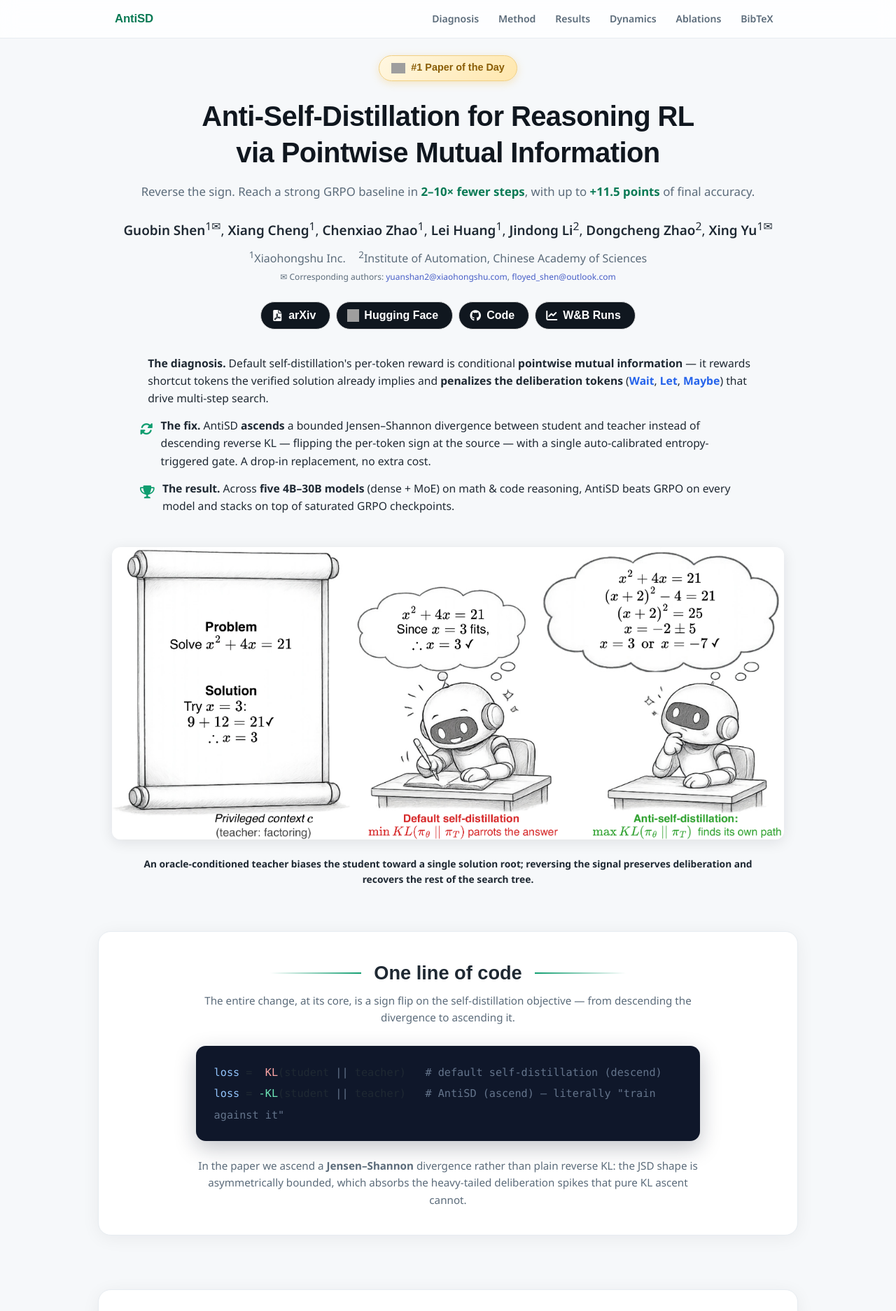
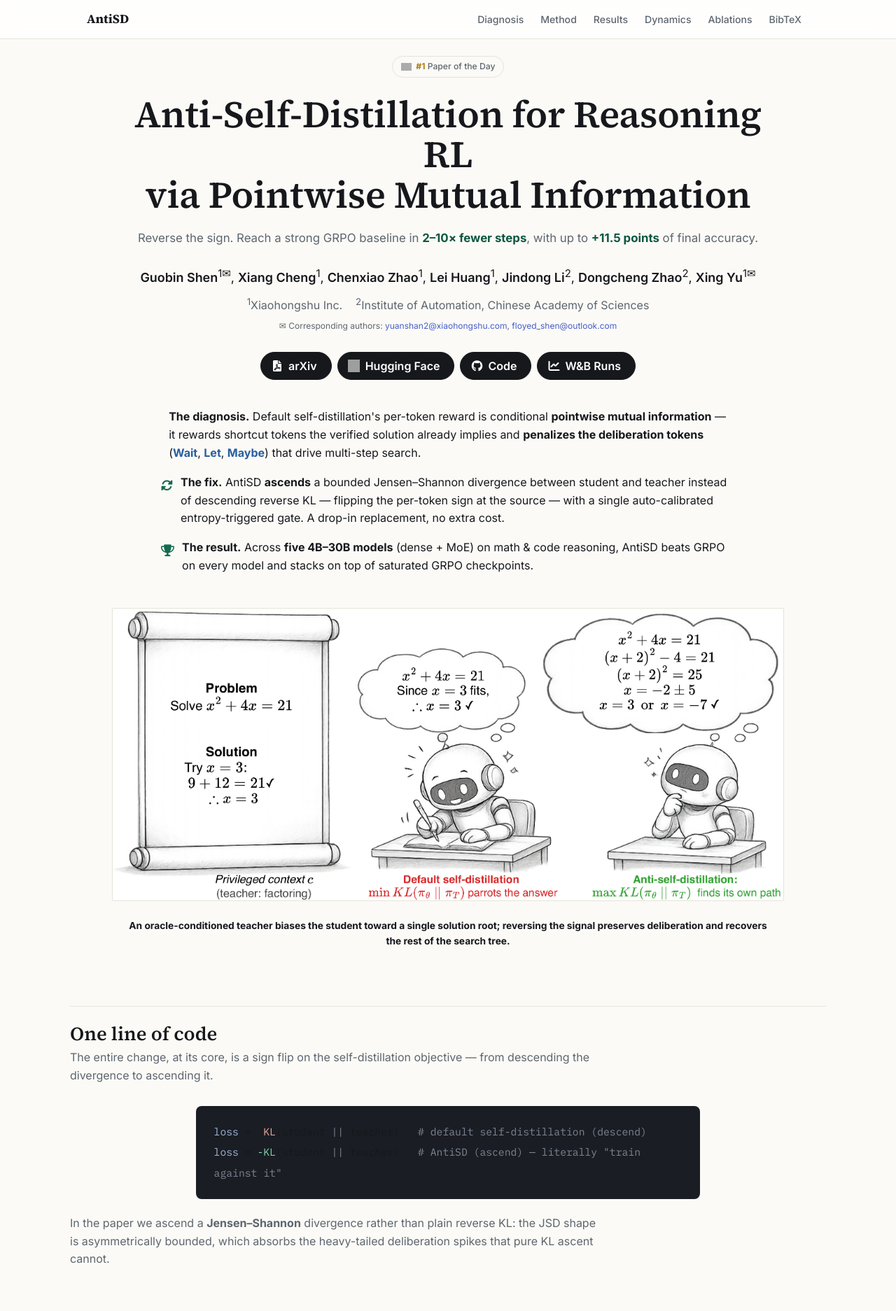
Before and after one commit to Anti-SD/Anti-SD.github.io, a plain HTML site: page index.html in a window 1280 px wide. Shown: the top 1874 px of the page at 70% size. Drawn offline with nearby package versions, Linux system fonts and the light colour scheme; grey boxes are pictures that could not be loaded; some icons are missing; a web font is replaced by a local one.

Commit message:
Redesign: flat editorial style (Codex + Claude review)
- Source Serif 4 (display) + Inter (body) + IBM Plex Mono (code)
- Flat sections on warm paper; remove shadowed cards + gradient rules
- Left-aligned serif section headers with hairline rules
- Emerald reined to a sparing accent; muted editorial palette
- Flat results table (tabular nums, green left-rule on AntiSD rows)
- Flat callouts/stat cards/components; hairline figure borders
- Tone down '#1 Paper of the Day' badge
- a11y: absolute og:image, :focus-visible outlines

Co-Authored-By: Claude Opus 4.8 (1M context) <noreply@anthropic.com>

```diff
--- a/index.html
+++ b/index.html
@@ -10,11 +10,11 @@
   <meta property="og:title" content="Anti-Self-Distillation for Reasoning RL via Pointwise Mutual Information">
   <meta property="og:description" content="Self-distillation rewards the wrong tokens on math reasoning. AntiSD flips the sign — 2–10× fewer steps, up to +11.5 points over GRPO.">
   <meta property="og:type" content="website">
-  <meta property="og:image" content="./static/images/fig1a_overview.png">
+  <meta property="og:image" content="https://anti-sd.github.io/static/images/fig1a_overview.png">
 
   <link rel="stylesheet" href="https://cdn.jsdelivr.net/npm/bulma@0.9.4/css/bulma.min.css">
   <link rel="stylesheet" href="https://cdnjs.cloudflare.com/ajax/libs/font-awesome/6.0.0/css/all.min.css">
-  <link href="https://fonts.googleapis.com/css?family=Google+Sans:400,500,600,700,800|Noto+Sans:400,500,600,700&display=swap" rel="stylesheet">
+  <link href="https://fonts.googleapis.com/css2?family=Source+Serif+4:opsz,wght@8..60,400..700&family=Inter:wght@400;500;600;700&family=IBM+Plex+Mono:wght@400;500&display=swap" rel="stylesheet">
 
   <!-- MathJax for the few key equations -->
   <script>
@@ -27,21 +27,23 @@
 
   <style>
     :root {
-      --bg: #f6f8fa;
+      --bg: #fbfaf7;         /* warm paper */
       --card: #ffffff;
-      --ink: #1f2933;
-      --muted: #5b6b7a;
-      --good: #0f9d6f;       /* AntiSD / ascent / positive */
-      --good-deep: #0a7a55;
-      --good-soft: #e8f6ef;
-      --bad: #dc2626;        /* SD / descent / the problem */
-      --bad-soft: #fdecec;
-      --blue: #2563eb;       /* deliberation tokens */
-      --line: #e7ecf1;
+      --ink: #16181c;
+      --muted: #5d666e;
+      --good: #136b4f;       /* AntiSD / ascent — accent, used sparingly */
+      --good-deep: #0e5740;
+      --good-soft: #eef6f1;
+      --bad: #a7352a;        /* SD / the problem */
+      --bad-soft: #fcf1ef;
+      --blue: #285f9f;       /* deliberation tokens */
+      --line: #e6e3da;       /* hairline on warm bg */
     }
-    html { scroll-behavior: smooth; scroll-padding-top: 64px; }
-    body { font-family: 'Noto Sans', -apple-system, BlinkMacSystemFont, 'Segoe UI', sans-serif; color: var(--ink); background-color: var(--bg); }
-    .gsans { font-family: 'Google Sans', 'Noto Sans', sans-serif; }
+    html { scroll-behavior: smooth; scroll-padding-top: 70px; }
+    body { font-family: 'Inter', -apple-system, BlinkMacSystemFont, 'Segoe UI', sans-serif; color: var(--ink); background-color: var(--bg); font-size: 17px; line-height: 1.65; -webkit-font-smoothing: antialiased; }
+    .gsans { font-family: 'Inter', sans-serif; }
+    .serif { font-family: 'Source Serif 4', Georgia, 'Times New Roman', serif; }
+    a:focus-visible, button:focus-visible, .button:focus-visible { outline: 2px solid var(--good); outline-offset: 2px; border-radius: 4px; }
 
     /* ---- nav ---- */
     .topnav {
@@ -49,128 +51,123 @@
       background: rgba(255,255,255,0.82); backdrop-filter: saturate(180%) blur(12px);
       border-bottom: 1px solid var(--line);
     }
-    .topnav .inner { max-width: 1000px; margin: 0 auto; display: flex; align-items: center; gap: 1rem; padding: 0.7rem 1.5rem; }
-    .topnav .brand { font-family: 'Google Sans', sans-serif; font-weight: 700; font-size: 1.05rem; letter-spacing: -0.01em; color: var(--good-deep); }
-    .topnav .links { margin-left: auto; display: flex; gap: 0.3rem; flex-wrap: wrap; }
-    .topnav .links a { color: var(--muted); font-weight: 600; font-size: 0.88rem; padding: 0.32rem 0.72rem; border-radius: 8px; transition: color 0.15s ease, background 0.15s ease; }
+    .topnav .inner { max-width: 1080px; margin: 0 auto; display: flex; align-items: baseline; gap: 1rem; padding: 0.7rem 1.5rem; }
+    .topnav .brand { font-family: 'Source Serif 4', Georgia, serif; font-weight: 700; font-size: 1.1rem; letter-spacing: 0; color: var(--ink); }
+    .topnav .links { margin-left: auto; display: flex; gap: 0.1rem; flex-wrap: wrap; }
+    .topnav .links a { color: var(--muted); font-weight: 500; font-size: 0.88rem; padding: 0.3rem 0.7rem; border-radius: 6px; transition: color 0.15s ease, background 0.15s ease; }
     .topnav .links a:hover { color: var(--good-deep); background: var(--good-soft); }
     @media (max-width: 720px) {
-      .topnav .inner { flex-wrap: wrap; }
-      .topnav .links { width: 100%; margin-left: 0; margin-top: 0.25rem; gap: 0.15rem; justify-content: flex-start; }
-      .topnav .links a { font-size: 0.8rem; padding: 0.25rem 0.55rem; }
-      .title.is-1 { text-align: center; max-width: 100%; font-size: 1.85rem; }
+      .topnav .inner { flex-wrap: wrap; align-items: center; }
+      .topnav .links { width: 100%; margin-left: 0; margin-top: 0.25rem; gap: 0.1rem; justify-content: flex-start; }
+      .topnav .links a { font-size: 0.8rem; padding: 0.25rem 0.5rem; }
       .title.is-1 br { display: none; }
     }
     @media (max-width: 600px) {
-      .section { padding: 1.6rem 0.8rem; }
-      .panel { padding: 1.5rem 1.1rem; }
-      .callout { padding: 1.3rem 1.1rem; }
+      .section { padding: 2.6rem 1.1rem; }
+      .callout { padding: 1.3rem 1.2rem; }
       .flipbox { font-size: 0.78rem; padding: 1rem 1.1rem; line-height: 1.9; }
-      .stat .num { font-size: 1.85rem; }
       .scrollhint { display: block; }
     }
 
     /* ---- hero ---- */
     .hero { background: var(--bg); }
+    .hero-body { padding-top: 3.2rem; padding-bottom: 2rem; }
     .title.is-1 {
-      font-family: 'Google Sans', sans-serif; font-weight: 700;
-      font-size: 2.5rem; line-height: 1.3; margin: 0.4rem auto 1.1rem; color: #10171f; letter-spacing: -0.015em;
-      text-align: center; max-width: 880px; overflow-wrap: break-word;
+      font-family: 'Source Serif 4', Georgia, 'Times New Roman', serif; font-weight: 600;
+      font-size: clamp(2.1rem, 4.6vw, 3.35rem); line-height: 1.08; margin: 0.5rem auto 1.2rem; color: var(--ink); letter-spacing: -0.005em;
+      text-align: center; max-width: 900px; overflow-wrap: break-word;
     }
     .hf-award {
-      display: inline-flex; align-items: center; gap: 0.5rem;
-      background: linear-gradient(135deg, #fff7e2 0%, #ffe7ad 100%);
-      border: 1px solid #f1cf83; color: #8a5d06; font-family: 'Google Sans', sans-serif; font-weight: 700;
-      font-size: 0.9rem; padding: 0.42rem 1.05rem; border-radius: 999px; margin-bottom: 1.1rem;
-      box-shadow: 0 3px 12px rgba(241,207,131,0.45); transition: transform 0.15s ease, box-shadow 0.15s ease;
+      display: inline-flex; align-items: center; gap: 0.4rem;
+      background: transparent; border: 1px solid var(--line); color: var(--muted);
+      font-weight: 500; font-size: 0.76rem;
+      padding: 0.26rem 0.7rem; border-radius: 999px; margin-bottom: 1rem;
+      transition: color 0.15s ease, border-color 0.15s ease;
     }
-    .hf-award:hover { transform: translateY(-1px); box-shadow: 0 5px 16px rgba(241,207,131,0.6); color: #8a5d06; }
-    .publication-authors { font-size: 1.18rem; margin: 1.4rem 0 0.4rem; font-family: 'Google Sans', 'Noto Sans', sans-serif; line-height: 1.9; }
+    .hf-award:hover { color: var(--ink); border-color: #cfd4cb; }
+    .hf-award b { color: #b07d12; font-weight: 700; }
+    .publication-authors { font-size: 1.12rem; margin: 1.4rem 0 0.4rem; font-family: 'Inter', sans-serif; line-height: 1.9; }
     .author-block { white-space: nowrap; }
     .author-block a, .author-name { color: var(--ink); font-weight: 600; }
     .author-block a:hover { color: var(--good-deep); }
     .affil { color: var(--muted); }
 
     /* ---- buttons ---- */
-    .publication-links { margin-top: 1.6rem; }
-    .button.is-paper { background: #10171f; color: #fff; }
-    .button.is-paper:hover { background: #232f3b; color: #fff; }
-    .button.is-rounded { font-family: 'Google Sans', sans-serif; font-weight: 600; }
+    .publication-links { margin-top: 1.7rem; }
+    .button.is-paper { background: var(--ink); color: #fff; border: 1px solid var(--ink); }
+    .button.is-paper:hover { background: #2c3038; border-color: #2c3038; color: #fff; }
+    .button.is-rounded { font-family: 'Inter', sans-serif; font-weight: 600; }
 
-    /* ---- TL;DR pills ---- */
-    .tldr { max-width: 880px; margin: 1.8rem auto 0; }
-    .tldr .pill { display: flex; align-items: flex-start; gap: 0.7rem; text-align: left; font-size: 0.98rem; line-height: 1.6; padding: 0.45rem 0; }
-    .tldr .pill .ic { color: var(--good); font-size: 1.15rem; margin-top: 2px; flex-shrink: 0; }
+    /* ---- TL;DR ---- */
+    .tldr { max-width: 820px; margin: 2rem auto 0; text-align: left; }
+    .tldr .pill { display: flex; align-items: flex-start; gap: 0.7rem; text-align: left; font-size: 1rem; line-height: 1.62; padding: 0.5rem 0; }
+    .tldr .pill .ic { color: var(--good); font-size: 1.05rem; margin-top: 4px; flex-shrink: 0; }
 
-    /* ---- section cards ---- */
-    .section { padding: 2.4rem 1.5rem; }
-    .card-wrap { max-width: 1000px; margin: 0 auto; }
-    .panel {
-      background: var(--card); border-radius: 18px; padding: 2.4rem;
-      box-shadow: 0 4px 26px rgba(16,23,31,0.06); border: 1px solid var(--line);
+    /* ---- sections (flat, editorial) ---- */
+    .section { padding: 3.6rem 1.5rem; }
+    .card-wrap { max-width: 1080px; margin: 0 auto; }
+    .panel { background: transparent; border: 0; border-radius: 0; padding: 0; box-shadow: none; }
+    .sec-head {
+      font-family: 'Source Serif 4', Georgia, serif; font-weight: 600; font-size: 1.7rem;
+      display: block; text-align: left; margin: 0 0 0.3rem; color: var(--ink);
+      padding-top: 1.4rem; border-top: 1px solid var(--line); line-height: 1.2;
     }
-    .sec-head {
-      font-family: 'Google Sans', sans-serif; font-weight: 700; font-size: 1.7rem;
-      display: flex; align-items: center; justify-content: center; gap: 18px; margin-bottom: 0.4rem; color: var(--ink);
-    }
-    .sec-head .rule { flex: 1; height: 2px; max-width: 130px; }
-    .sec-head .rule.l { background: linear-gradient(to right, transparent, var(--good)); }
-    .sec-head .rule.r { background: linear-gradient(to left, transparent, var(--good)); }
-    .sec-sub { text-align: center; color: var(--muted); font-size: 0.95rem; margin: 0.3rem auto 1.8rem; max-width: 720px; line-height: 1.6; }
+    .sec-head .rule { display: none; }
+    .sec-sub { text-align: left; color: var(--muted); font-size: 1rem; margin: 0.2rem 0 1.9rem; max-width: 760px; line-height: 1.6; }
 
-    .figcap { max-width: 920px; margin: 1.1rem auto 0; text-align: left; font-size: 0.86rem; color: var(--muted); line-height: 1.65; }
+    .figcap { max-width: 920px; margin: 1rem auto 0; text-align: left; font-size: 0.86rem; color: var(--muted); line-height: 1.62; }
     .figcap b { color: var(--ink); }
-    img.fig { width: 100%; border-radius: 12px; }
-    img.fig.shadow { box-shadow: 0 4px 20px rgba(16,23,31,0.10); }
+    img.fig { width: 100%; border-radius: 2px; border: 1px solid var(--line); }
+    img.fig.shadow { box-shadow: none; }
 
     /* ---- code flip box ---- */
-    .flipbox { max-width: 720px; margin: 0 auto; background: #0f172a; border-radius: 14px; padding: 1.4rem 1.6rem; font-family: 'SFMono-Regular', Menlo, Consolas, monospace; font-size: 0.95rem; line-height: 2; box-shadow: 0 10px 30px rgba(15,23,42,0.25); overflow-x: auto; }
-    .flipbox .c-comment { color: #64748b; }
-    .flipbox .c-bad { color: #fca5a5; }
-    .flipbox .c-good { color: #6ee7b7; }
-    .flipbox .c-key { color: #93c5fd; }
+    .flipbox { max-width: 720px; margin: 0 auto; background: #1a1d23; border-radius: 8px; padding: 1.4rem 1.6rem; font-family: 'IBM Plex Mono', ui-monospace, Menlo, monospace; font-size: 0.92rem; line-height: 2; overflow-x: auto; }
+    .flipbox .c-comment { color: #7c8593; }
+    .flipbox .c-bad { color: #e8a39b; }
+    .flipbox .c-good { color: #7fcfaa; }
+    .flipbox .c-key { color: #9db8da; }
 
-    /* ---- mini stats ---- */
-    .stat-grid { display: grid; grid-template-columns: repeat(3, 1fr); gap: 1rem; max-width: 880px; margin: 0 auto; }
+    /* ---- stats (flat) ---- */
+    .stat-grid { display: grid; grid-template-columns: repeat(3, 1fr); gap: 1rem; max-width: 860px; margin: 0 auto; }
     @media (max-width: 720px) { .stat-grid { grid-template-columns: 1fr; } }
-    .stat { background: var(--good-soft); border: 1px solid #cdeedf; border-radius: 14px; padding: 1.3rem 1rem; text-align: center; }
-    .stat .num { font-family: 'Google Sans', sans-serif; font-weight: 800; font-size: 2.1rem; color: var(--good-deep); line-height: 1; }
-    .stat .lab { color: #356; font-size: 0.88rem; margin-top: 0.5rem; line-height: 1.4; }
+    .stat { background: transparent; border: 1px solid var(--line); border-radius: 4px; padding: 1.3rem 1rem; text-align: center; }
+    .stat .num { font-family: 'Source Serif 4', Georgia, serif; font-weight: 700; font-size: 2.2rem; color: var(--good-deep); line-height: 1; }
+    .stat .lab { color: var(--muted); font-size: 0.86rem; margin-top: 0.5rem; line-height: 1.45; }
 
-    /* ---- results table ---- */
-    .restable { width: 100%; min-width: 560px; border-collapse: collapse; font-family: 'Noto Sans', sans-serif; font-size: 0.9rem; }
+    /* ---- results table (flat, tabular) ---- */
+    .restable { width: 100%; min-width: 560px; border-collapse: collapse; font-family: 'Inter', sans-serif; font-size: 0.9rem; font-variant-numeric: tabular-nums; }
     .scrollhint { display: none; text-align: center; color: var(--muted); font-size: 0.78rem; margin-bottom: 0.5rem; }
-    .restable th { background: linear-gradient(135deg, #eef2f6 0%, #dde5ec 100%); color: #475569; padding: 11px 8px; text-align: center; font-weight: 700; border: none; }
-    .restable td { padding: 9px 8px; text-align: center; border-bottom: 1px solid var(--line); }
+    .restable th { background: transparent; color: var(--muted); padding: 10px 8px; text-align: center; font-weight: 600; border-bottom: 2px solid #cfd4cb; }
+    .restable td { padding: 8px; text-align: center; border-bottom: 1px solid var(--line); }
     .restable td.method { text-align: left; padding-left: 14px; white-space: nowrap; }
-    .restable tr.modelrow td { background: #f1f5f9; font-style: italic; font-weight: 600; color: #334155; }
+    .restable tr.modelrow td { background: transparent; font-style: italic; font-weight: 600; color: var(--ink); border-bottom: 1px solid #cfd4cb; }
     .restable tr.antisd td { background: var(--good-soft); font-weight: 700; }
-    .restable tr.antisd td.method { color: var(--good-deep); }
+    .restable tr.antisd td.method { color: var(--good-deep); box-shadow: inset 3px 0 0 var(--good); }
     .restable tr.sd td.method { color: var(--bad); }
     .restable .sub { font-size: 0.72rem; color: var(--muted); font-weight: 400; }
     .tag-up { color: var(--good-deep); font-weight: 700; }
 
-    /* ---- method components ---- */
-    .comp-grid { display: grid; grid-template-columns: repeat(3, 1fr); gap: 1.2rem; margin-top: 1.6rem; }
+    /* ---- method components (flat) ---- */
+    .comp-grid { display: grid; grid-template-columns: repeat(3, 1fr); gap: 1.4rem; margin-top: 1.6rem; }
     @media (max-width: 820px) { .comp-grid { grid-template-columns: 1fr; } }
-    .comp { border: 1px solid var(--line); border-radius: 14px; padding: 1.4rem; background: #fbfdfe; }
-    .comp .n { display: inline-flex; width: 30px; height: 30px; border-radius: 8px; background: var(--good); color: #fff; align-items: center; justify-content: center; font-weight: 700; font-family: 'Google Sans', sans-serif; margin-bottom: 0.7rem; }
-    .comp h3 { font-family: 'Google Sans', sans-serif; font-weight: 700; font-size: 1.05rem; margin-bottom: 0.4rem; color: var(--ink); }
-    .comp p { font-size: 0.9rem; color: var(--muted); line-height: 1.6; }
+    .comp { border: 0; border-top: 2px solid var(--good); border-radius: 0; padding: 1rem 0 0; background: transparent; }
+    .comp .n { display: inline-flex; width: 26px; height: 26px; border-radius: 50%; background: transparent; border: 1.5px solid var(--good); color: var(--good-deep); align-items: center; justify-content: center; font-weight: 700; font-family: 'Inter', sans-serif; font-size: 0.85rem; margin-bottom: 0.6rem; }
+    .comp h3 { font-family: 'Source Serif 4', Georgia, serif; font-weight: 600; font-size: 1.1rem; margin-bottom: 0.4rem; color: var(--ink); }
+    .comp p { font-size: 0.92rem; color: var(--muted); line-height: 1.6; }
 
-    .eqbox { background: #fbfdfe; border: 1px solid var(--line); border-left: 4px solid var(--good); border-radius: 10px; padding: 0.6rem 1.2rem; margin: 1.2rem auto; max-width: 760px; overflow-x: auto; }
+    .eqbox { background: transparent; border: 0; border-left: 3px solid var(--good); border-radius: 0; padding: 0.4rem 1.2rem; margin: 1.3rem auto; max-width: 760px; overflow-x: auto; }
 
-    .callout { max-width: 880px; margin: 0 auto; background: linear-gradient(135deg, #eafaf3 0%, #e3f3ff 100%); border: 1px solid #c6e9da; border-radius: 16px; padding: 1.8rem 2rem; }
-    .callout h3 { font-family: 'Google Sans', sans-serif; font-weight: 700; font-size: 1.15rem; color: var(--good-deep); margin-bottom: 0.5rem; }
-    .callout p { color: #2f4a44; font-size: 0.95rem; line-height: 1.65; }
+    .callout { max-width: 860px; margin: 0 auto; background: #f7f8f3; border: 1px solid var(--line); border-left: 3px solid var(--good); border-radius: 4px; padding: 1.5rem 1.7rem; }
+    .callout h3 { font-family: 'Source Serif 4', Georgia, serif; font-weight: 600; font-size: 1.12rem; color: var(--good-deep); margin-bottom: 0.5rem; }
+    .callout p { color: var(--ink); font-size: 0.95rem; line-height: 1.65; }
 
     .token-blue { color: var(--blue); font-weight: 700; }
     .token-red { color: var(--bad); font-weight: 700; }
 
-    pre { background-color: #0f172a; color: #e2e8f0; padding: 1.5rem; border-radius: 12px; overflow-x: auto; font-size: 0.86rem; }
+    pre { background-color: #1a1d23; color: #e2e8f0; padding: 1.4rem; border-radius: 8px; overflow-x: auto; font-size: 0.84rem; font-family: 'IBM Plex Mono', ui-monospace, monospace; }
     pre code { color: inherit; }
 
-    footer.footer { padding: 2.4rem 1.5rem; background-color: #ffffff; border-top: 1px solid var(--line); }
+    footer.footer { padding: 2.6rem 1.5rem; background-color: transparent; border-top: 1px solid var(--line); }
     .footer a { color: var(--good-deep); font-weight: 600; }
   </style>
 </head>
@@ -197,8 +194,8 @@
       <div class="container is-max-desktop has-text-centered">
 
         <a class="hf-award" href="https://huggingface.co/papers/2605.11609" target="_blank" rel="noopener">
-          <img src="https://huggingface.co/front/assets/huggingface_logo-noborder.svg" alt="Hugging Face" style="height:1.05em; width:auto;">
-          <span>#1 Paper of the Day</span>
+          <img src="https://huggingface.co/front/assets/huggingface_logo-noborder.svg" alt="Hugging Face" style="height:0.95em; width:auto; opacity:0.85;">
+          <span><b>#1</b> Paper of the Day</span>
         </a>
 
         <h1 class="title is-1">
@@ -449,7 +446,7 @@
           <b>No-gate</b> (brown) ignites <i>faster</i> but collapses near step 90 on Qwen models as teacher entropy crosses zero, while surviving the full run on Olmo &mdash; the gate is cross-model insurance, not a per-model necessity.</p>
 
         <!-- ablation table -->
-        <h3 class="gsans" style="font-weight:700; font-size:1.15rem; text-align:center; margin:0.5rem 0 0.4rem;">Component sensitivity on Qwen3-4B-IT-2507</h3>
+        <h3 class="serif" style="font-weight:600; font-size:1.2rem; text-align:center; margin:0.5rem 0 0.4rem; color:var(--ink);">Component sensitivity on Qwen3-4B-IT-2507</h3>
         <p class="figcap" style="text-align:center; margin-bottom:1rem;">Single-knob deviations from canonical AntiSD (highlighted).</p>
         <p class="scrollhint">&larr; scroll horizontally to see all columns &rarr;</p>
         <div class="table-container" style="overflow-x:auto;">
@@ -486,7 +483,7 @@
   <!-- ============ BIBTEX ============ -->
   <section class="section" id="bibtex">
     <div class="container is-max-desktop">
-      <h2 class="gsans" style="font-weight:700; font-size:1.6rem; margin-bottom:1.2rem; border-bottom:2px solid var(--line); padding-bottom:0.5rem;">BibTeX</h2>
+      <h2 class="serif" style="font-weight:600; font-size:1.7rem; margin-bottom:1.2rem; padding-top:1.4rem; border-top:1px solid var(--line); color:var(--ink);">BibTeX</h2>
       <pre><code>@article{shen2026antisd,
   title   = {Anti-Self-Distillation for Reasoning RL via Pointwise Mutual Information},
   author  = {Shen, Guobin and Cheng, Xiang and Zhao, Chenxiao and Huang, Lei
```
